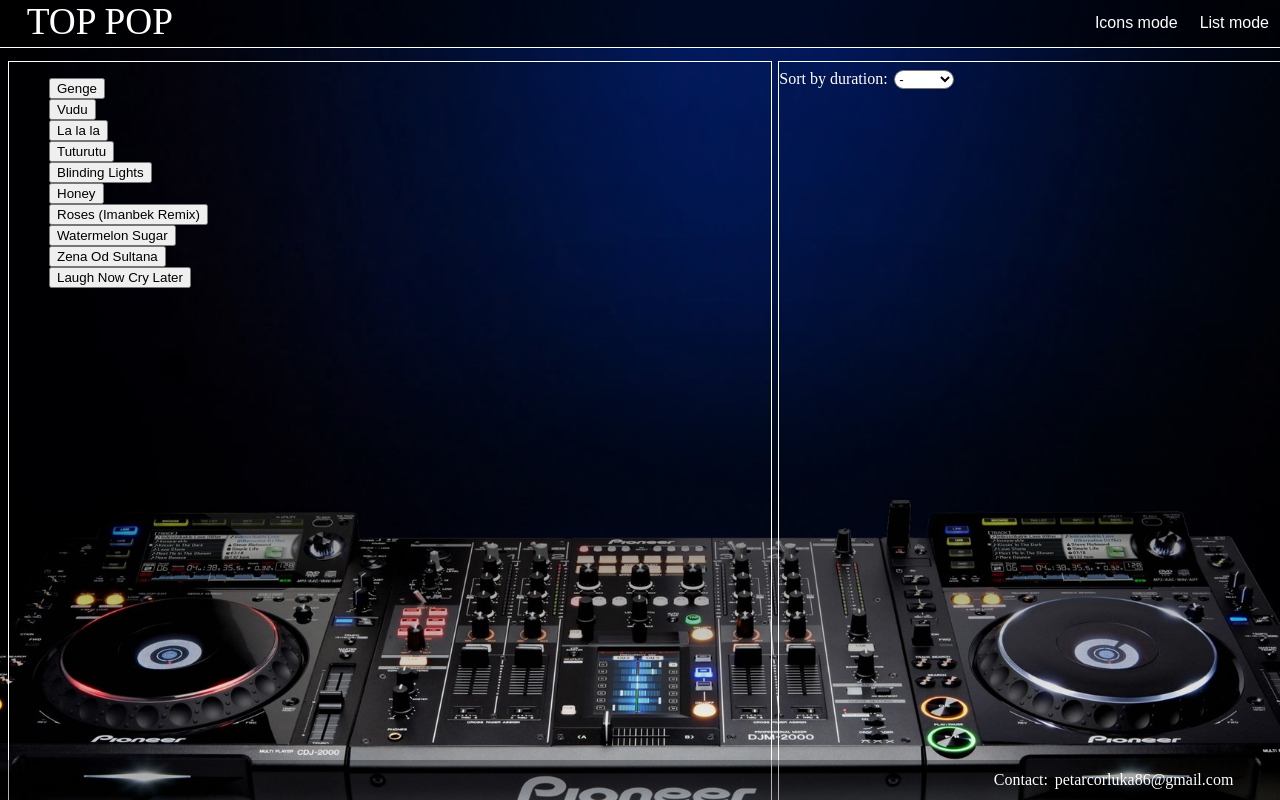
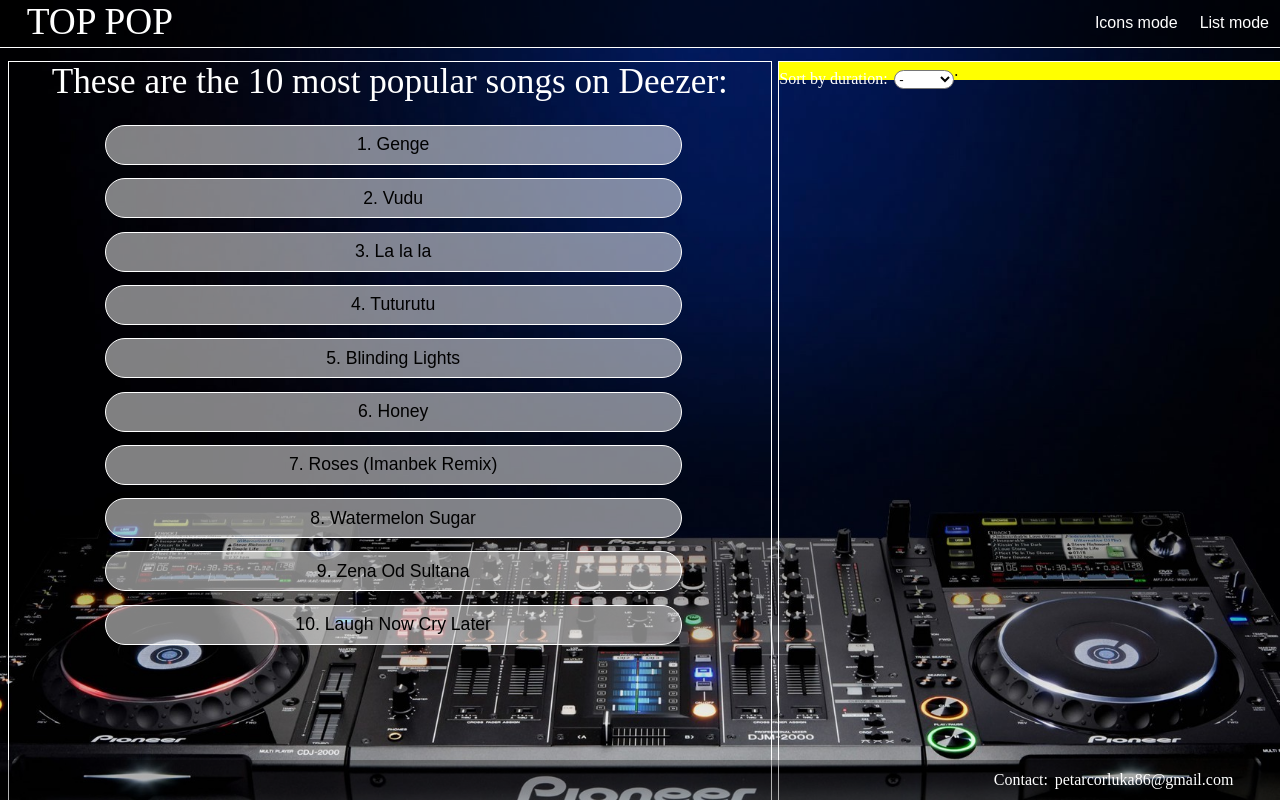
Before and after one commit to petarcorluka86/my-demo, a React (Create React App) app: page / in a window 1280 px wide. Both pictures are taken after a click on the button "List mode". Built offline with nearby package versions, Linux system fonts and the light colour scheme.

Commit message:
list buttons edited

```diff
--- a/src/components/ListMode.js
+++ b/src/components/ListMode.js
@@ -36,19 +36,20 @@ class ListMode extends Component{
                     onMouseOver={()=> this.songHovered(song)}
                     onMouseLeave={()=> this.setState({showInfo: false})}
                     onClick={()=>window.open(this.state.song.preview,'popUpWindow','height=200,width=400,top=10,left=550')}>
-                    {song.title}
+                    {song.position + ". " + song.title}
                 </button>
             </li>
             )
         return (
             <div className ="content">
                 <div className="left-content-container">
+                    <div className="title-list">These are the 10 most popular songs on Deezer:</div>
                     <ul>
                         {songs}
                     </ul>
                 </div>
                 <div className="right-content-container">
-                    <div className="sort-list">
+                    <div><div className="sort-list">
                         <label className="select-form">
                             Sort by duration:
                             <select className="select" onChange={this.props.handleSort}>
@@ -57,8 +58,10 @@ class ListMode extends Component{
         <option className="select" value="desc">DESC</option>
                             </select>
                         </label>
+                    </div></div>
+                    <div className="list-song-info">.
+                        {this.state.showInfo && <SongInfo song={this.state.song} />}
                     </div>
-                    {this.state.showInfo && <SongInfo song={this.state.song} />}
                 </div>
             </div>
         )
--- a/src/styles/ListMode.css
+++ b/src/styles/ListMode.css
@@ -17,9 +17,49 @@
     margin: 5pt 0 0 5pt ;
 }
 
-.sort-list{
+.title-list {
+    color: white;
+    font-size: 2.2em;
+    text-align: center;
+}
+
+.sort-list {
     display: flex;
     float: left;
     height: 2.2em;
     align-items: center;
 }
+
+ul {
+    list-style-type: none;
+    align-content: center;
+    text-align: center;
+}
+
+.song-list-item {
+    width: 80%;
+    height: 30pt;
+    margin: 5pt 5pt 5pt -20pt;
+    text-align: center;
+    float: center;
+    border: 1px solid white;
+    border-radius: 20px;
+    font-size: 1.1em;
+    font-weight: 500;
+    background: rgba(255, 255, 255, 0.5)
+}
+
+.song-list-item:hover {
+    width: 80%;
+    height: 30pt;
+    margin: 5pt 5pt 5pt -20pt;
+    text-align: center;
+    float: center;
+    border: 1px solid white;
+    border-radius: 20px;
+    background: rgba(255, 255, 255, 0.8)
+}
+
+.list-song-info {
+    background: yellow;
+}
```
